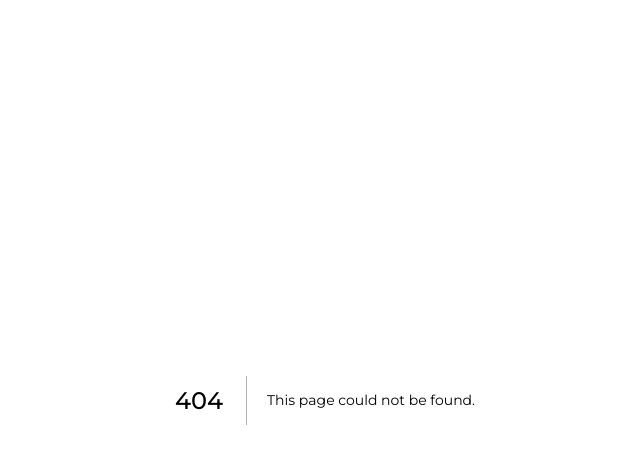
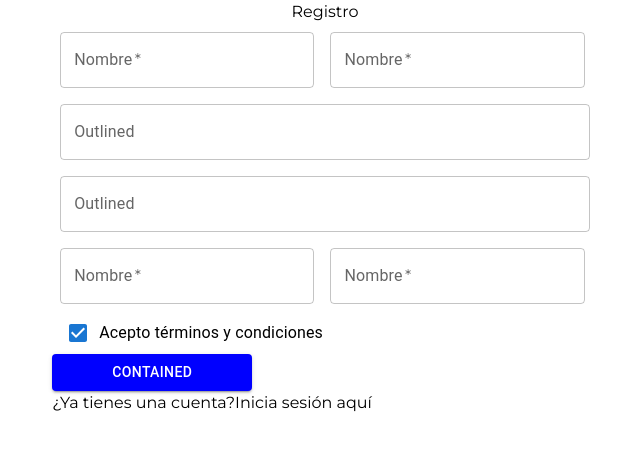
Before and after one commit to octocodevs/jointure-frontend, a Next.js app: page /admin/register in a window 1280 px wide. Before the commit this address had no page. Shown: the top 464 px of the page, without its empty margins (315-955 px from the left). Built offline with nearby package versions, Linux system fonts and the light colour scheme.

Commit message:
branch feature-register added

```diff
--- /dev/null
+++ b/src/app/admin/register/page.jsx
@@ -0,0 +1,12 @@
+import RegisterForm from "@/componentes/RegisterForm/RegisterForm"
+
+export default function RegisterPage (){
+  return (
+    <>
+      <div>
+        <RegisterForm />
+      </div>
+
+    </>
+  )
+}
--- /dev/null
+++ b/src/componentes/Mui/Buttons/LargeButton.jsx
@@ -0,0 +1,21 @@
+import Stack from '@mui/material/Stack';
+import Button from '@mui/material/Button';
+
+export default function LargeButton() {
+  return (
+    <Stack spacing={2} direction="row">
+      <Button
+        variant="contained"
+        sx={{
+          width: '200px',
+          bgcolor: 'blue',
+          '&:hover': {
+            bgcolor: 'darkblue',
+          }
+        }}
+      >
+        Contained
+      </Button>
+    </Stack>
+  );
+}
--- /dev/null
+++ b/src/componentes/Mui/inputs/Checkbox.jsx
@@ -0,0 +1,12 @@
+
+import FormGroup from '@mui/material/FormGroup';
+import FormControlLabel from '@mui/material/FormControlLabel';
+import Checkbox from '@mui/material/Checkbox';
+
+export default function CheckboxLabels() {
+    return (
+        <FormGroup sx={{ marginLeft: 2 }}>
+            <FormControlLabel control={<Checkbox defaultChecked />} label="Acepto términos y condiciones" />
+        </FormGroup>
+    );
+}
--- /dev/null
+++ b/src/componentes/Mui/inputs/LargeInput.jsx
@@ -0,0 +1,21 @@
+// import Input from '@mui/material/Input';
+import Box from '@mui/material/Box';
+import TextField from '@mui/material/TextField';
+
+export default function LargeInput() {
+  return (
+    <Box
+      component="form"
+      sx={{
+        '& .MuiTextField-root': { m: 1, width: '50ch' },
+      }}
+      noValidate
+      autoComplete="off"
+    >
+      <div>
+      <TextField id="outlined-basic" label="Outlined" variant="outlined" />
+      </div>
+
+    </Box>
+  );
+}
--- /dev/null
+++ b/src/componentes/Mui/inputs/SmallInput.jsx
@@ -0,0 +1,30 @@
+import Box from '@mui/material/Box';
+import TextField from '@mui/material/TextField';
+
+export default function SmallInput() {
+  return (
+    <Box
+      component="form"
+      sx={{
+        '& .MuiTextField-root': { m: 1, width: '24ch' },
+      }}
+      noValidate
+      autoComplete="off"
+    >
+      <div>
+      <TextField
+      id="outlined-basic"
+      label="Nombre"
+      variant="outlined"
+      type="text"
+      value=""
+      onChange=""
+      required
+      placeholder="Escribe tu nombre ..."
+      pattern="[A-Za-z ]+"
+      />
+      </div>
+
+    </Box>
+  );
+}
--- /dev/null
+++ b/src/componentes/RegisterForm/RegisterForm.jsx
@@ -0,0 +1,39 @@
+import LargeInput from "@/componentes/Mui/inputs/LargeInput";
+import SmallInput from "../Mui/inputs/SmallInput";
+import CheckboxLabels from "../Mui/inputs/Checkbox";
+import LargeButton from "../Mui/Buttons/LargeButton";
+
+export default function RegisterForm (){
+    return (
+      <>
+        <div className="flex justify-center items-center flex-col">
+
+            <h3>Registro</h3>
+        <form>
+            <div className="flex flex-row">
+                <SmallInput />
+                <SmallInput />
+            </div>
+            <div>
+                <LargeInput />
+                <LargeInput />
+            </div>
+            <div className="flex flex-row">
+                <SmallInput />
+                <SmallInput />
+            </div>
+            <div className="ml-2">
+                <CheckboxLabels />
+            </div>
+
+                <LargeButton />
+
+            <div className="flex justify-center items-center">
+                <p>¿Ya tienes una cuenta?<span>Inicia sesión aquí</span></p>
+            </div>
+        </form>
+        </div>
+
+      </>
+    )
+  }
```
Also changed, not shown: src/componentes/Mui/Buttons/button.jsx (renamed from src/componentes/Buttons/button.jsx).
